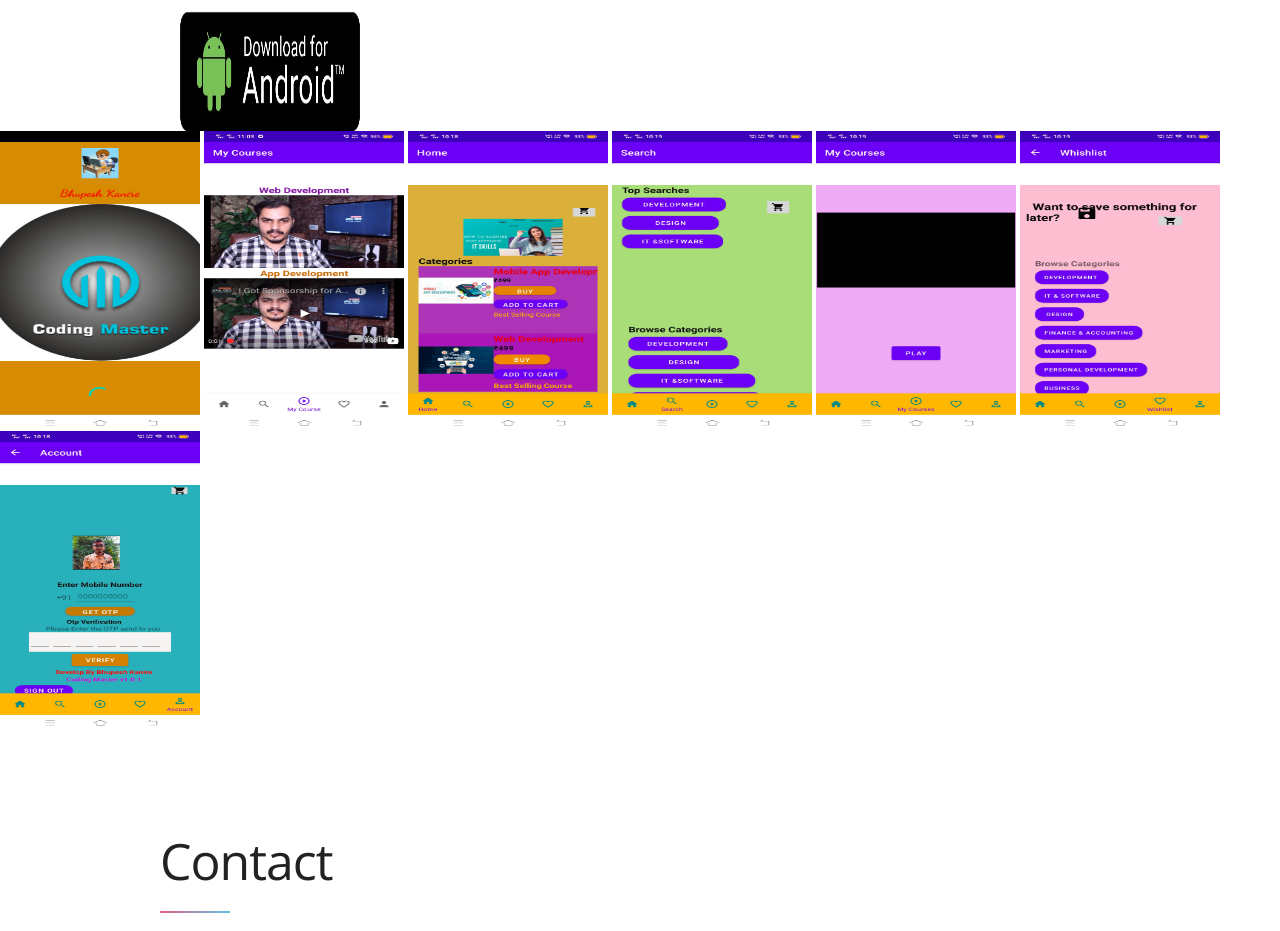
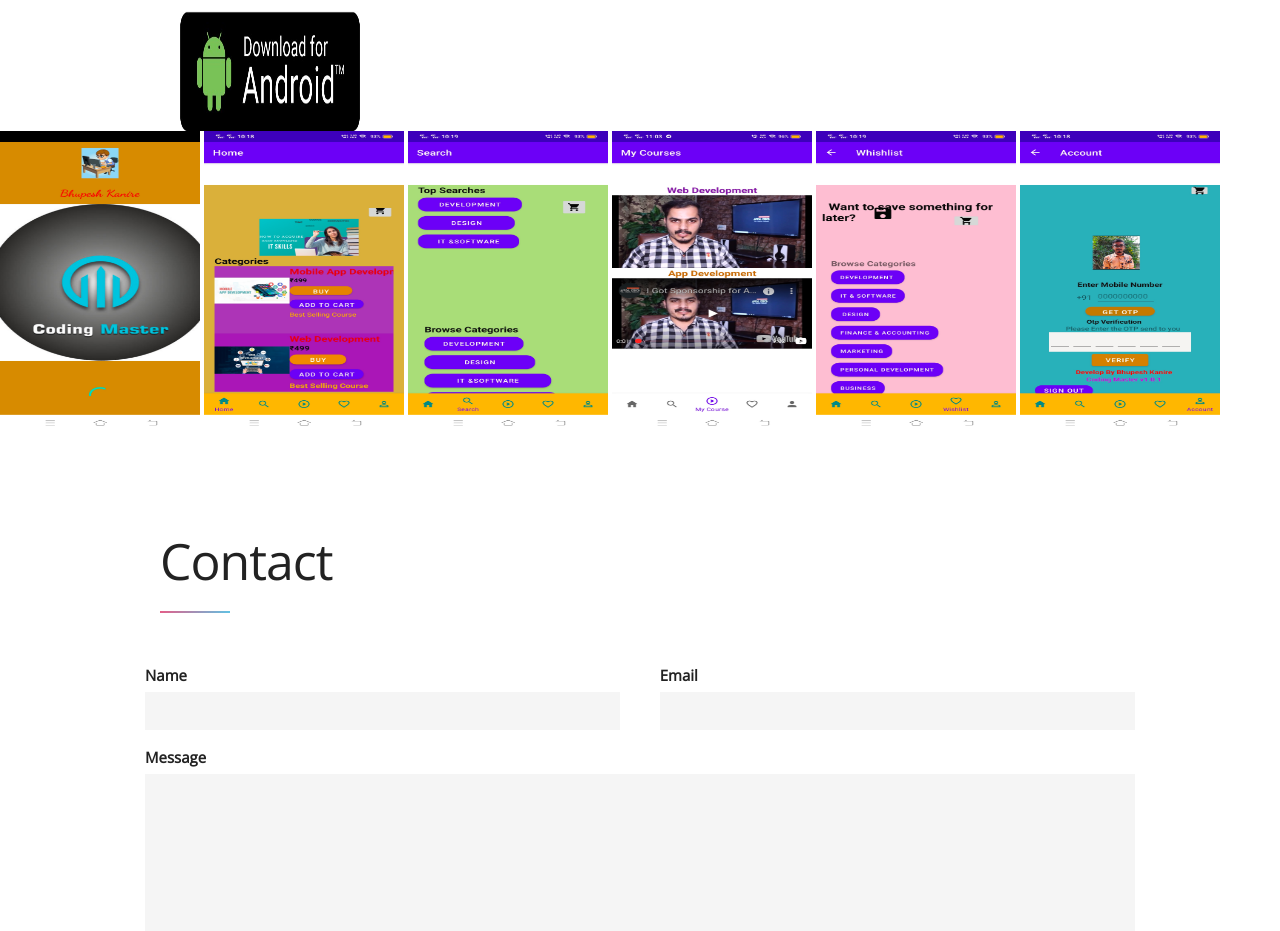
Before and after one commit to BhupeshKanire/Webdeveloper.github.io, a plain HTML site: page index.html in a window 1280 px wide. Shown: the part 5300-6231 px from the top of the page. Drawn offline with nearby package versions, Linux system fonts and the light colour scheme.

Commit message:
Add files via upload

```diff
--- a/index.html
+++ b/index.html
@@ -1025,10 +1025,9 @@ Business logic. Or back-end system, which is for data/content processing. It inc
 <img src="app.jpg" width="180" height="120" style="margin-left:180px;"></a>
 <br>
 <img src="appf.jpg" width="200" height="300">
-<img src="app0.jpg" width="200" height="300">
 <img src="app1.jpg" width="200" height="300">
 <img src="app2.jpg" width="200" height="300">
-<img src="app3.jpg" width="200" height="300">
+<img src="app0.jpg" width="200" height="300">
 <img src="app4.jpg" width="200" height="300">
 <img src="app5.jpg" width="200" height="300">
 <!-- Contact Section
```
